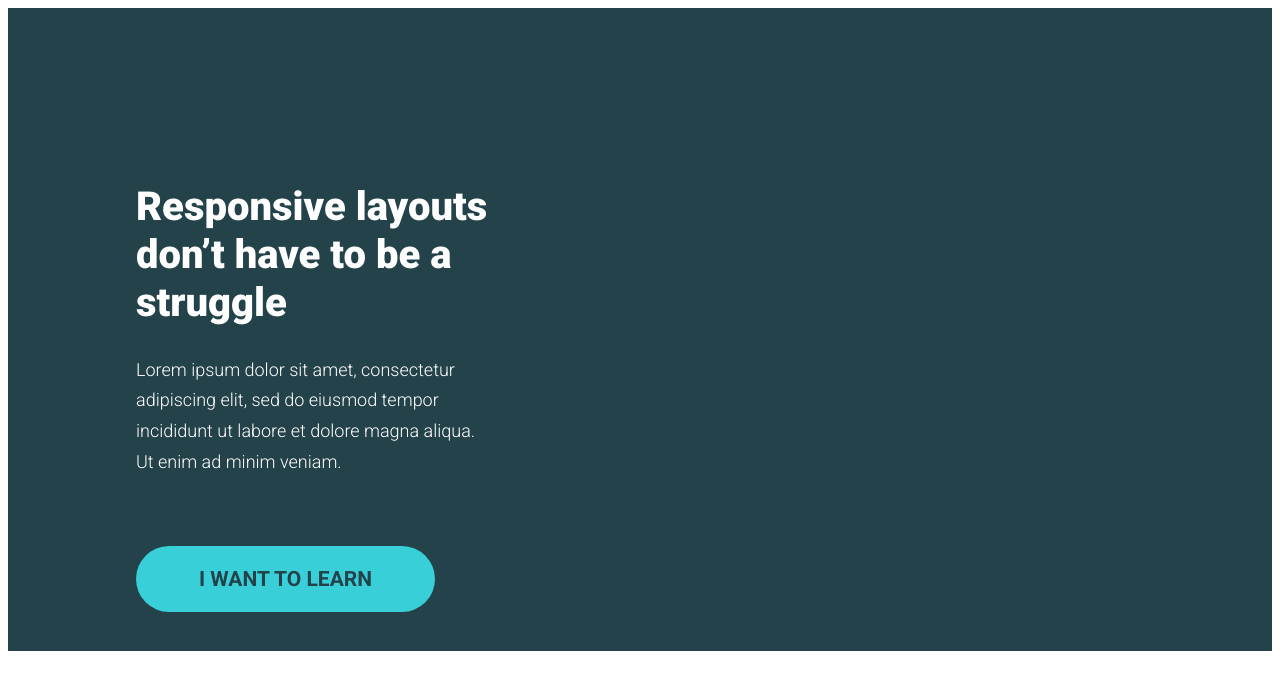
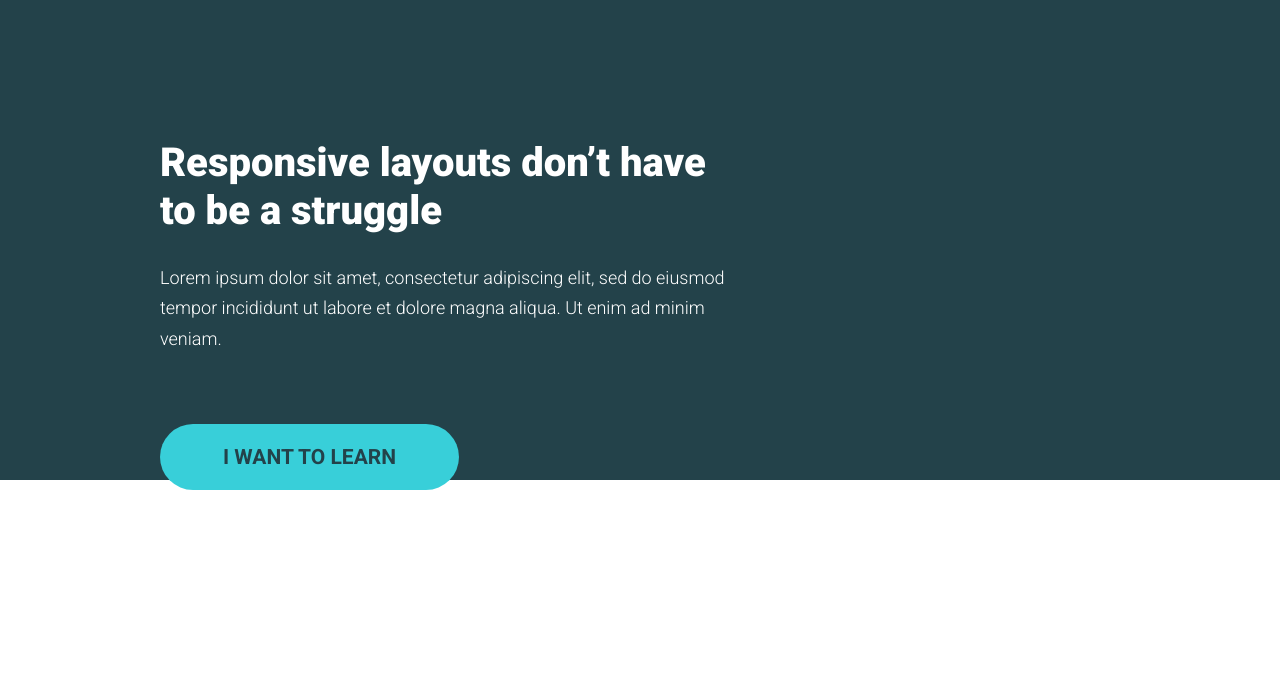
Before and after one commit to lamassab/KevinPowell-CSS-Days, a plain HTML site: page Challenge03/index.html in a window 1280 px wide. Drawn offline with Linux system fonts and the light colour scheme.

Commit message:
finished challenge 03 in my way, using kevin's way

```diff
--- a/Challenge03/index.html
+++ b/Challenge03/index.html
@@ -10,8 +10,8 @@
 </head>
 
 <body>
-    <div class="container">
-        <div class="hero">
+    <div class="hero">
+        <div class="container">
             <h1 class="hero__title">
                 Responsive layouts don’t have to be a struggle
             </h1>
--- a/Challenge03/style.scss
+++ b/Challenge03/style.scss
@@ -7,21 +7,26 @@ $color-accent: #38CFD9;
     font-family: 'Roboto', sans-serif;
 }
 
-* { box-sizing: border-box; }
+body {
+    margin: 0;
+}
+
+*, *::before, *::after { box-sizing: border-box; }
 
 .container {
-    background-color: $color-bold;
-    padding: 9.25em 8em;
+    width: 80%;
+    max-width: 1100px;
+    height: 60vh;
+    padding: 7em 2em;
     margin: 0 auto;
 }
 
 .hero {
-    width: 35%;
-    max-width: 950px;
-    height: 40vh;
+    background-color: $color-bold;
     color: #fff;
 
     &__title {
+        width: 60%;
         font-size: 2.5rem;
         font-weight: 900;
         line-height: 1.2;
@@ -29,6 +34,7 @@ $color-accent: #38CFD9;
     }
 
     &__text {
+        width: 60%;
         font-size: 1.125rem;
         line-height: 1.7;
         margin-bottom: 5em;
```
Also changed, not shown: Challenge03/style.css, 1 other file.
